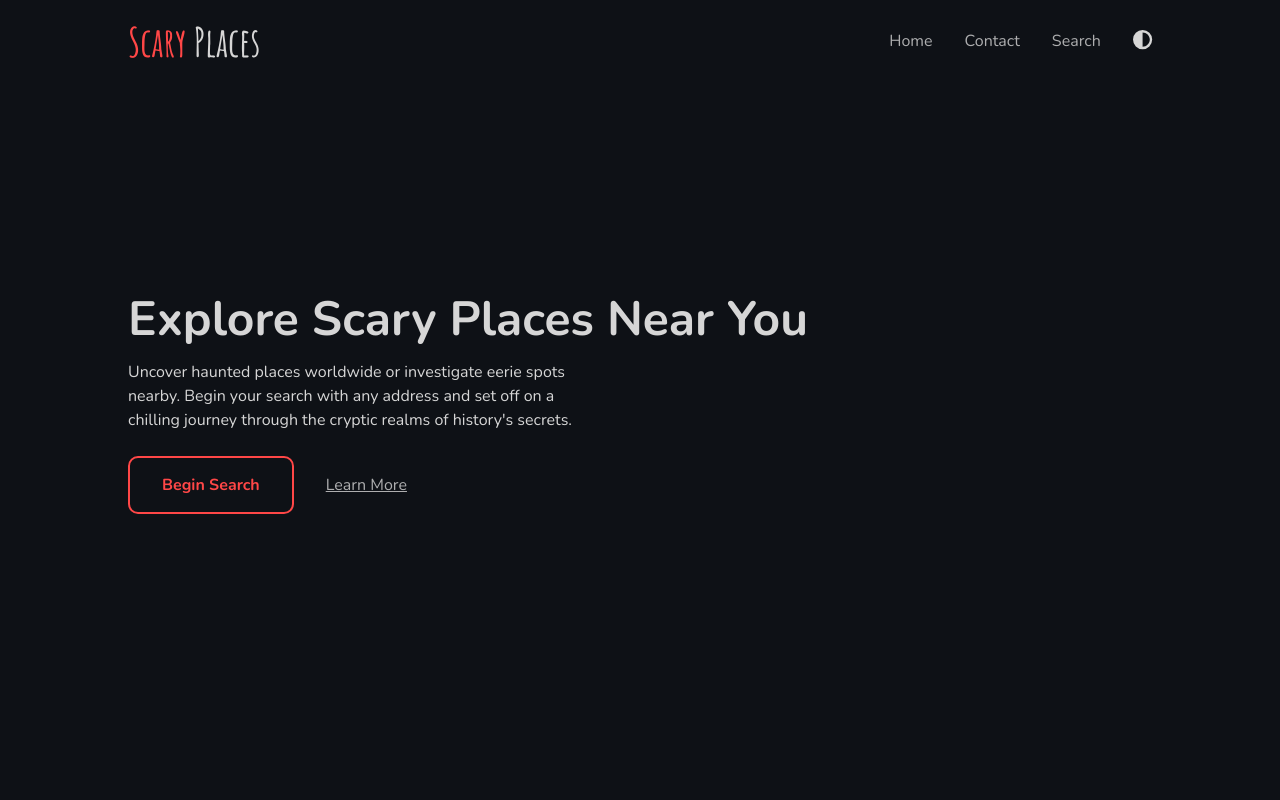
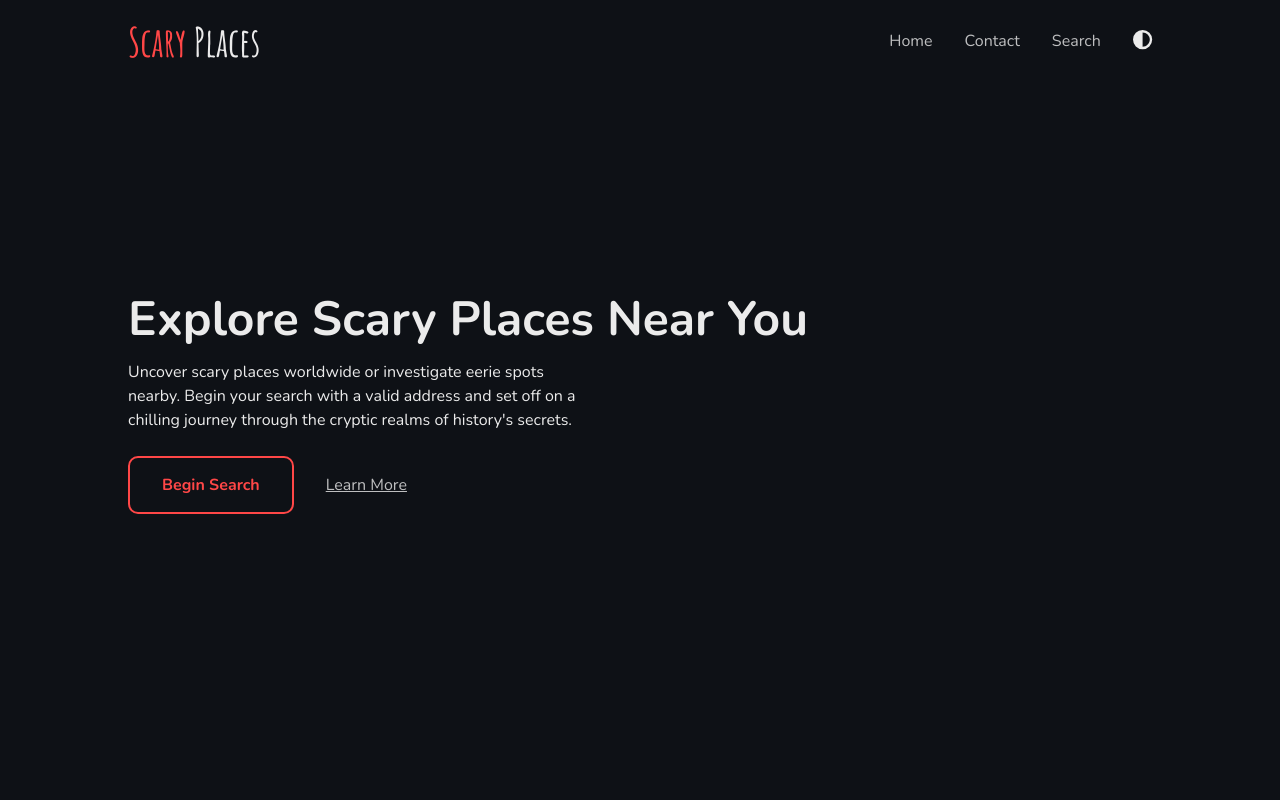
Before and after one commit to JaseySmith/search-app, a React (Create React App) app: page / in a window 1280 px wide. Shown: the top 800 px of the page. Built offline with nearby package versions, Linux system fonts and the light colour scheme.

Commit message:
Small UI Changes

```diff
--- a/src/App.css
+++ b/src/App.css
@@ -5,16 +5,18 @@
 
 /* --- Variables --- */
 :root {
-  --light: #D6D6D6;
-  --dark: #0E1116;
+  --light: #EBEBEB; /* text */
+  --dark: #0E1116; /* background */
   --shade: #171b21;
+  --overlay: rgba(14, 17, 22, 0.8);
   --accent: #ff4747;
 }
 
 [data-theme="dark"] {
-  --light: #0E1116;
-  --dark: #F5F5F5;
-  --shade: #EBEBEB;
+  --light: #0E1116; /* text */
+  --dark: #EBEBEB; /* background */
+  --shade: #E0E0E0;
+  --overlay: rgba(14, 17, 22, 0.4);
 }
 /* --- Misc. --- */
 * {
@@ -45,7 +47,7 @@ body {
 #header {
   padding: 16px 10%;
   position: fixed;
-  background-color: var(--dark);
+  background-color: transparent;
   transition: all 0.2s;
   top: 0;
   right: 0;
@@ -157,7 +159,7 @@ h1 {
 #home .flex {
   display: flex;
   align-items: center;
-
+  z-index: 1;
 }
 
 .alt-btn {
--- a/src/components/Header.js
+++ b/src/components/Header.js
@@ -1,9 +1,8 @@
-import React from 'react';
-import { useState } from "react";
+import React, { useState } from 'react';
 import DarkModeToggle from './DarkMode';
 
 export default function Header() {
-  const [isNavExpanded, setIsNavExpanded] = useState(false)
+  const [isNavExpanded, setIsNavExpanded] = useState(false);
 
   const handleNavClick = () => {
     setIsNavExpanded(!isNavExpanded);
--- a/src/components/Home.js
+++ b/src/components/Home.js
@@ -6,7 +6,7 @@ function Home() {
         <div id="home">
             <div className="container">
                 <h1>Explore Scary Places Near You</h1>
-                <p className="text">Uncover haunted places worldwide or investigate eerie spots nearby. Begin your search with any address and set off on a chilling journey through the cryptic realms of history's secrets.</p>
+                <p className="text">Uncover scary places worldwide or investigate eerie spots nearby. Begin your search with a valid address and set off on a chilling journey through the cryptic realms of history's secrets.</p>
                 <div className="flex">
                     <a className="btn" href="/search">Begin Search</a>
                     <a className="alt-btn" href="#about">Learn More</a>
--- a/src/pages/Contact.js
+++ b/src/pages/Contact.js
@@ -31,7 +31,7 @@ function Contact() {
         <Header />
         <div id="contact">
             <h2>Contact Us</h2>
-            <p className="text">We're delighted to hear from you. Please don't hesitate to reach out with any inquiries."</p>
+            <p className="text">We're delighted to hear from you. Please don't hesitate to reach out with any inquiries.</p>
             <form onSubmit={handleSubmit}>
                 <input type="text" id="name" name="name" placeholder="Name"></input>
                 <input type="text" id="email" name="email" placeholder="Enter email"></input>
```
Also changed, not shown: src/components/Overlay.js (deleted, +0 -59 lines), src/img/background.webp (added).
